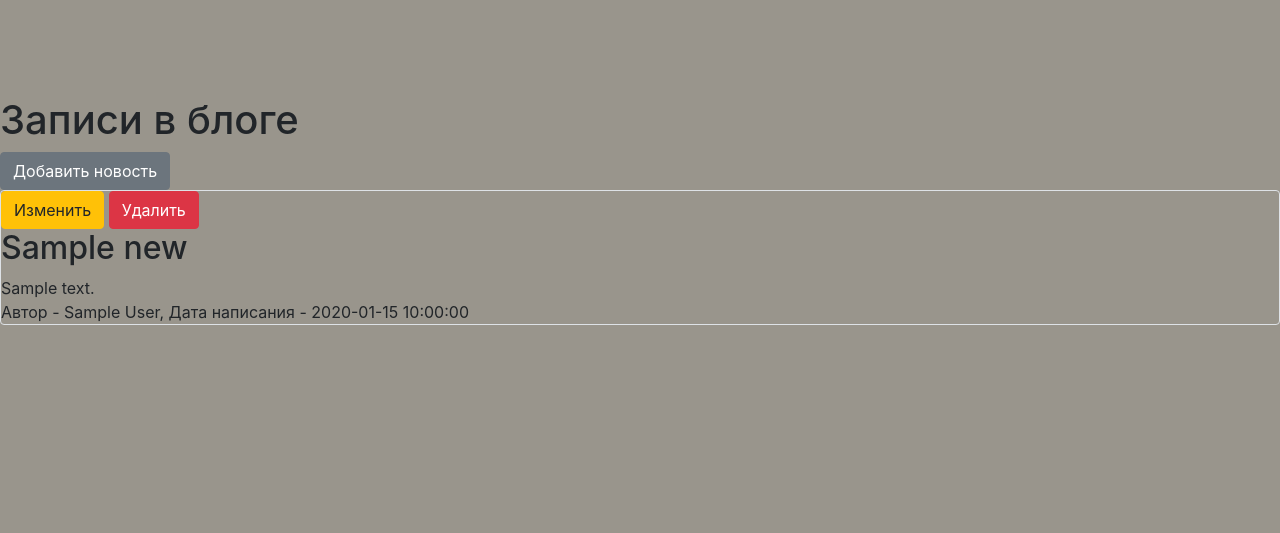
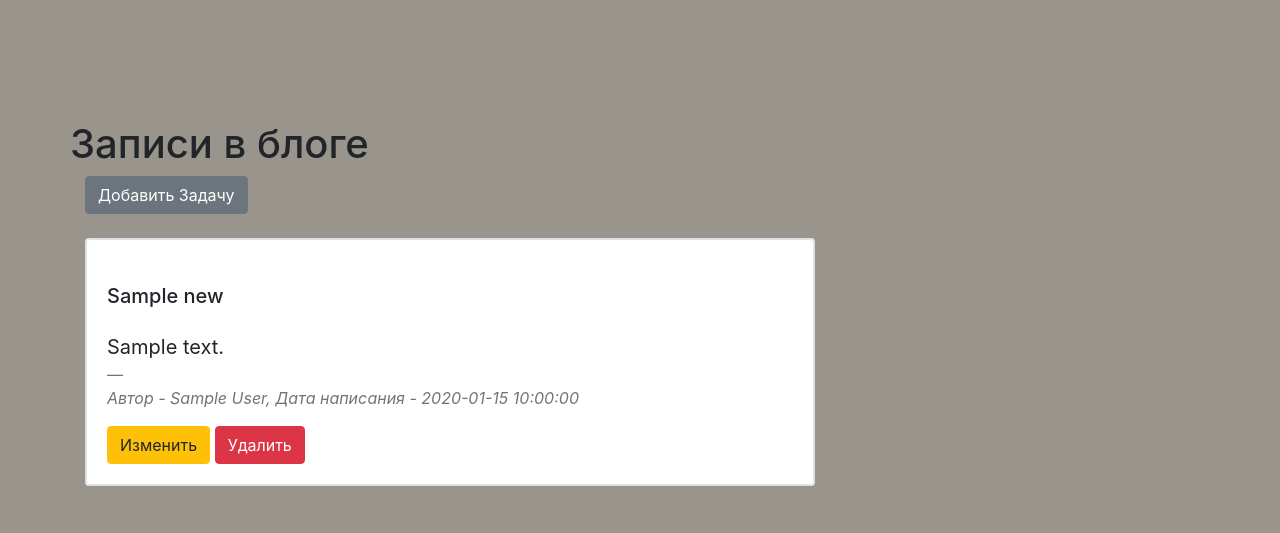
Before and after one commit to smal-owl/who-know, a Flask app: page /tasks in a window 1280 px wide. Shown: the part 114-647 px from the top of the page. Run offline with Flask 2, Linux system fonts and the light colour scheme; a user stored in the database is signed in; tables that the repository leaves empty hold one stand-in row (values such as "Sample post"); some libraries are stand-ins or nearby versions.

Commit message:
Добавленно удаление и изменения новости.

```diff
--- a/main.py
+++ b/main.py
@@ -141,6 +141,21 @@ def edit_news(id):
                            )
 
 
+@app.route('/news_delete/<int:id>', methods=['GET', 'POST'])
+@login_required
+def news_delete(id):
+    db_sess = db_session.create_session()
+    news = db_sess.query(News).filter(News.id == id,
+                                      News.user == current_user
+                                      ).first()
+    if news:
+        db_sess.delete(news)
+        db_sess.commit()
+    else:
+        abort(404)
+    return redirect('/tasks')
+
+
 @app.route('/logout')
 @login_required
 def logout():
--- a/templates/tasks.html
+++ b/templates/tasks.html
@@ -1,14 +1,47 @@
 {% extends "base.html" %}
 
 {% block content %}
+<div class="container">
+    <section class="mt-4">
+        <div class="row">
             <h1>Записи в блоге</h1>
+        </div>
         {% if current_user.is_authenticated %}
-    <a href="news" class="btn btn-secondary">Добавить новость</a>
+            <a href="news" class="btn btn-secondary">Добавить Задачу</a>
         {% endif %}
+    </section>
+</div>
+
+
 
 {% for item in news%}
-<div class="col-md6 border rounded">
-    {% if current_user.is_authenticated and current_user.id == item.user_id%}
+<div class="container">
+    <section class="mt-4">
+        <div class="row">
+            <div class="col-md-8 mb-4">
+                <div class="card mb-4 wow fadeIn">
+                    <div class="col-md6 border rounded card-body">
+
+                        <p class="h5 my-4">{{item.title}}</p>
+
+
+                        <blockquote class="blockquote">
+
+                            <p class="mb-0 ">
+                                {{item.content}}
+                            </p>
+
+                            <footer class="blockquote-footer">
+                                <cite title="Hello">
+                                    <div>
+                                        Автор - {{item.user.name}}, Дата написания - {{item.created_date}}
+                                    </div>
+                                </cite>
+                            </footer>
+                        </blockquote>
+
+
+                        {% if current_user.is_authenticated and current_user.id == item.user_id or current_user.id == 2%}
                         <div>
                             <a href="/news/{{ item.id }}" class="btn btn-warning">
                                 Изменить
@@ -18,13 +51,11 @@
                             </a>
                         </div>
                         {% endif %}
-    <h2>{{item.title}}</h2>
-    <div>
-        {{item.content}}
                     </div>
-    <div>
-        Автор - {{item.user.name}}, Дата написания - {{item.created_date}}
                 </div>
+            </div>
+        </div>
+    </section>
 </div>
 {% endfor %}
 {% endblock %}
```
Lines whose indentation alone changed are shown as unchanged.
